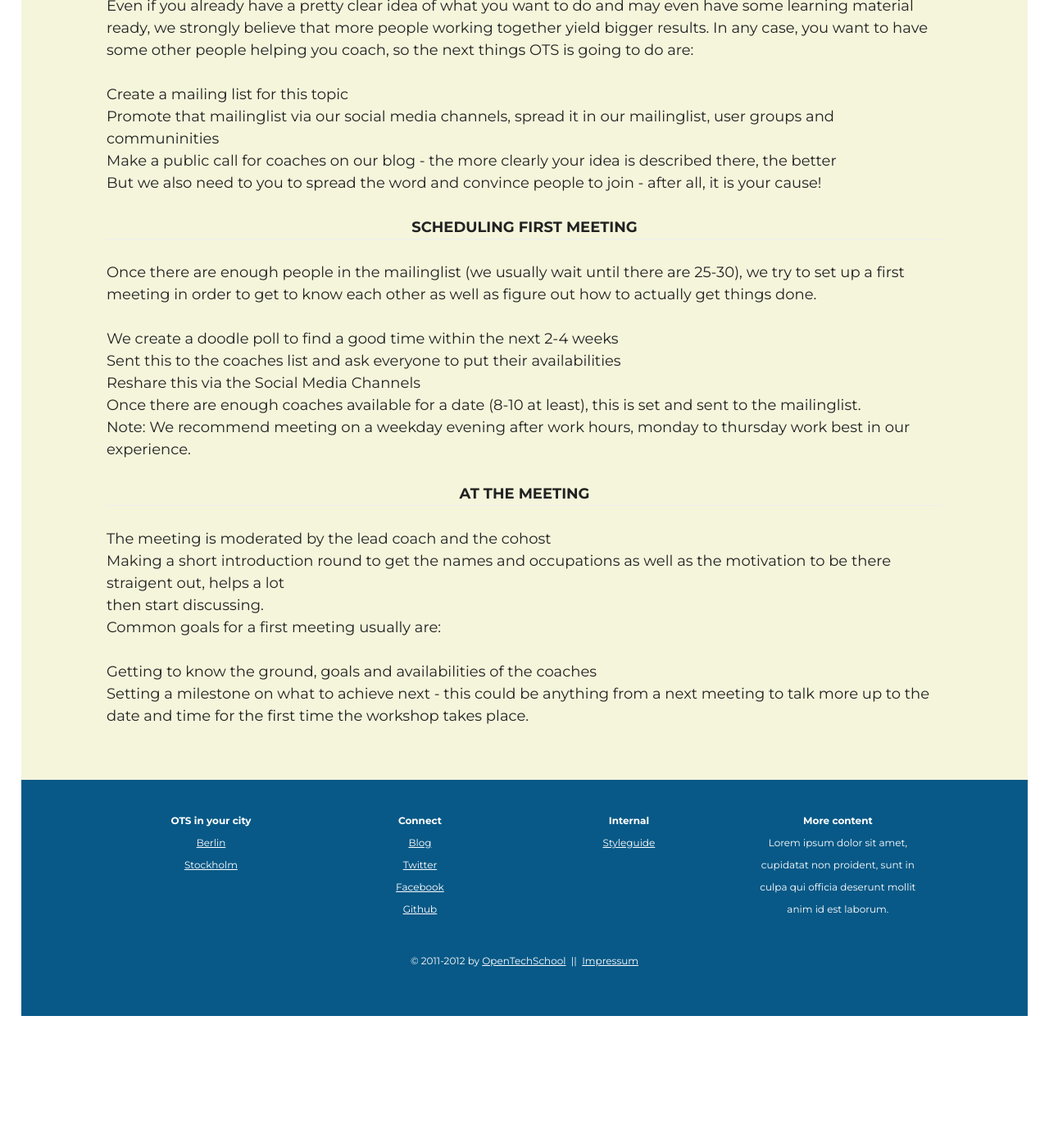
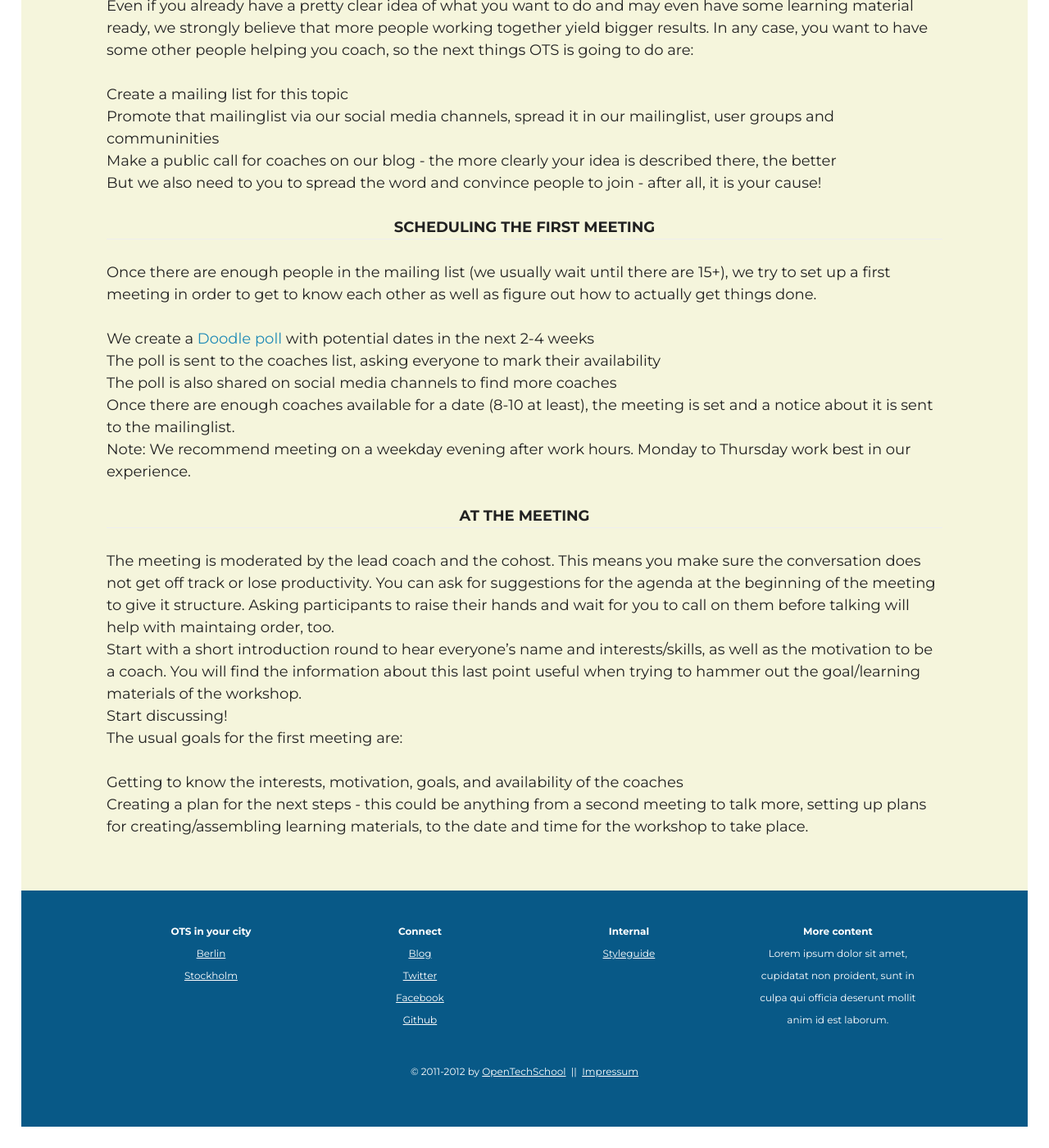
Before and after one commit to OpenTechSchool/www.opentechschool.org, a Jekyll site: the page built from guidelines/new-workshop.md, in a window 1280 px wide and 1400 px high, scrolled down 1039 px. Shown: the whole window at 82% size. Built offline with Jekyll 4.4.1, drawn with Linux system fonts in a browser that asks for light colours; nearby versions of some CDN libraries; before the commit the page ends 2304 px from its top, so only the background shows below that.

Commit message:
copyediting pt2

```diff
--- a/guidelines/new-workshop.md
+++ b/guidelines/new-workshop.md
@@ -32,22 +32,22 @@ Even if you already have a pretty clear idea of what you want to do and may even
 
 But we also need to you to spread the word and convince people to join - after all, it is your cause!
 
-## scheduling first meeting
-Once there are enough people in the mailinglist (we usually wait until there are 25-30), we try to set up a first meeting in order to get to know each other as well as figure out how to actually get things done.
+## Scheduling the first meeting
+Once there are enough people in the mailing list (we usually wait until there are 15+), we try to set up a first meeting in order to get to know each other as well as figure out how to actually get things done.
 
- * We create a doodle poll to find a good time within the next 2-4 weeks
- * Sent this to the coaches list and ask everyone to put their availabilities
- * Reshare this via the Social Media Channels
- * Once there are enough coaches available for a date (8-10 at least), this is set and sent to the mailinglist.
+ * We create a [Doodle poll](http://www.doodle.com/) with potential dates in the next 2-4 weeks
+ * The poll is sent to the coaches list, asking everyone to mark their availability
+ * The poll is also shared on social media channels to find more coaches
+ * Once there are enough coaches available for a date (8-10 at least), the meeting is set and a notice about it is sent to the mailinglist.
 
-_Note_: We recommend meeting on a weekday evening after work hours, monday to thursday work best in our experience.
+_Note_: We recommend meeting on a weekday evening after work hours. Monday to Thursday work best in our experience.
 
-## at the meeting
+## At the meeting
 
- * The meeting is moderated by the lead coach and the cohost
- * Making a short introduction round to get the names and occupations as well as the motivation to be there straigent out, helps a lot
- * then start discussing.
+ * The meeting is moderated by the lead coach and the cohost. This means you make sure the conversation does not get off track or lose productivity. You can ask for suggestions for the agenda at the beginning of the meeting to give it structure. Asking participants to raise their hands and wait for you to call on them before talking will help with maintaing order, too.
+ * Start with a short introduction round to hear everyone's name and interests/skills, as well as the motivation to be a coach. You will find the information about this last point useful when trying to hammer out the goal/learning materials of the workshop.
+ * Start discussing!
 
-Common goals for a first meeting usually are:
- * Getting to know the ground, goals and availabilities of the coaches
- * Setting a milestone on what to achieve next - this could be anything from a next meeting to talk more up to the date and time for the first time the workshop takes place.
+The usual goals for the first meeting are:
+ * Getting to know the interests, motivation, goals, and availability of the coaches
+ * Creating a plan for the next steps - this could be anything from a second meeting to talk more, setting up plans for creating/assembling learning materials, to the date and time for the workshop to take place.
```
